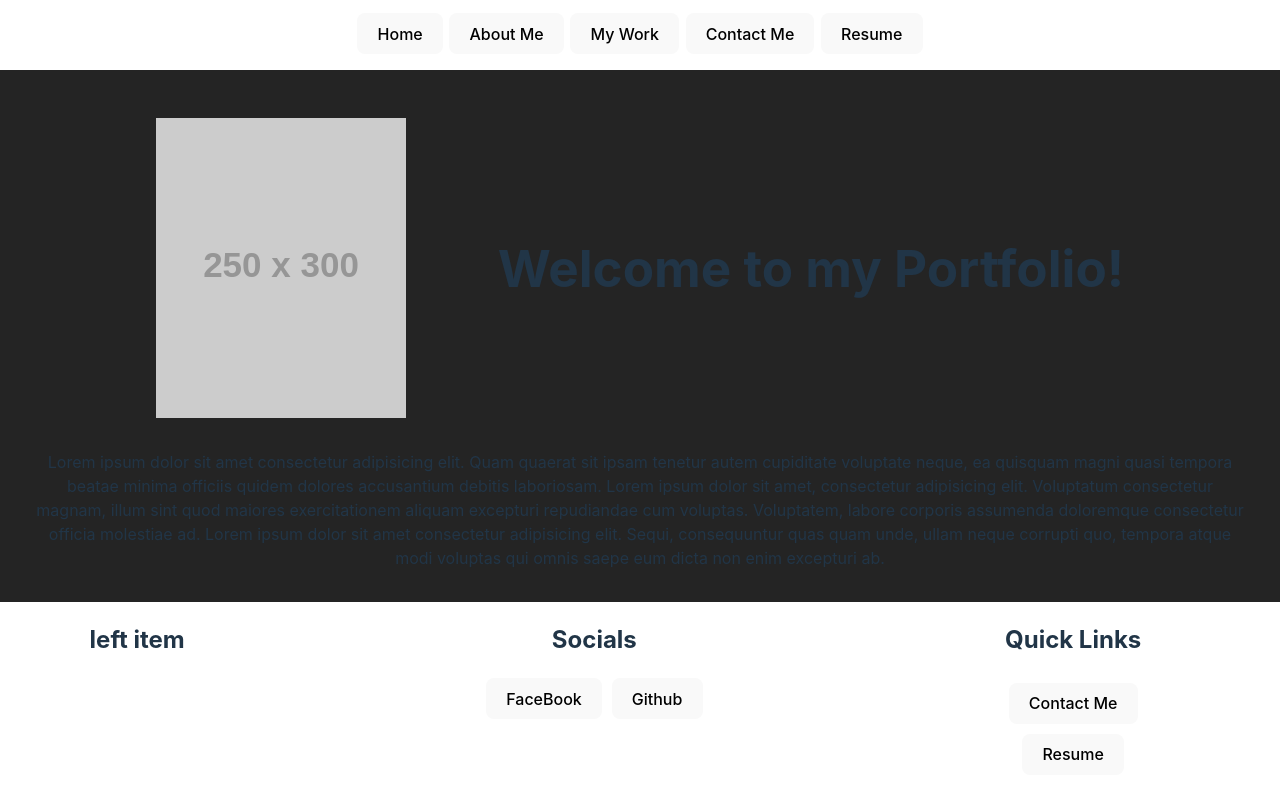
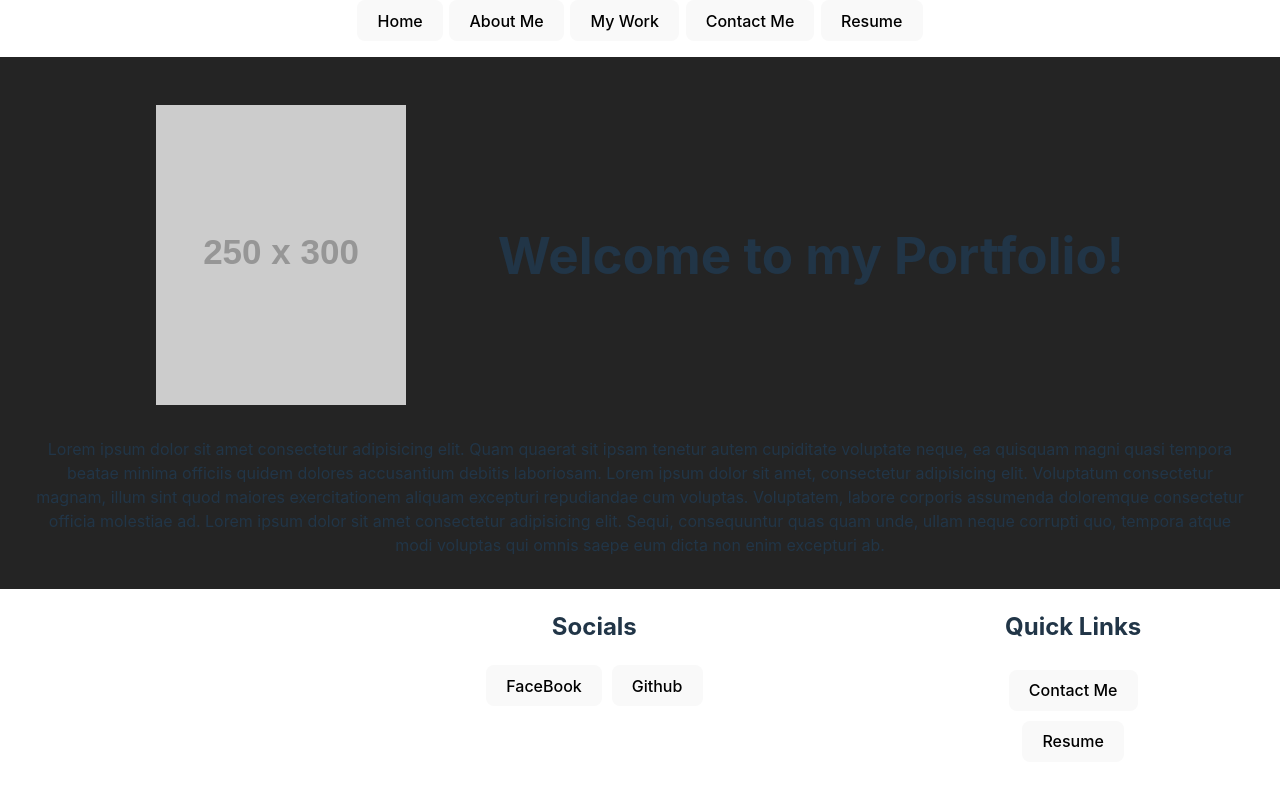
Before and after one commit to SolidSok/new-portfolio, a React (Vite) app: page / in a window 1280 px wide. Built offline with nearby package versions, Linux system fonts and the light colour scheme.

Commit message:
started work on case study page

```diff
--- a/src/App.css
+++ b/src/App.css
@@ -6,6 +6,8 @@
 
 .card {
   padding: 2em;
+  border: 1px solid white;
+  margin: 1rem;
 }
 
 .read-the-docs {
--- a/src/components/myWork/myWorkList.jsx
+++ b/src/components/myWork/myWorkList.jsx
@@ -4,8 +4,7 @@ import { Link } from 'react-router-dom';
 export default function MyWorkList() {
   return (
     <div className="content page">
-      <h1>MyWorkList</h1>
-      <div>
+      <h1>My Work</h1>
       {myWork.map(work => {
         return (
           <div className="card" key={work.name}>
@@ -15,11 +14,14 @@ export default function MyWorkList() {
               <img className="project-image" src={image} />
             ))}
             <p>{work.purpose}</p>
+            <Link to="/work/:project">
+              {' '}
               <button>Case Study</button>
+            </Link>
+            <button>GItHub</button>
           </div>
         );
       })}
     </div>
-    </div>
   );
 }
--- a/src/components/navigationWheel/nav.css
+++ b/src/components/navigationWheel/nav.css
@@ -6,12 +6,14 @@
 .footer-item {
   padding: 0.3rem;
 }
-.nav-menu {
+.left-footer {
+  visibility: hidden;
+}
+.navbar {
   position: sticky;
-  top: 13px;
   align-items: center;
 }
-.nav {
+.nav-item {
   padding: 0.2rem;
 }
 
--- a/src/components/navigationWheel/navigationMenu.jsx
+++ b/src/components/navigationWheel/navigationMenu.jsx
@@ -4,27 +4,29 @@ import './nav.css';
 
 export default function NavigationMenu() {
   return (
-    <div className="nav-menu">
     <div>
-        <Link className="nav" to="/">
+      <div className="navbar">
+        <div>
+          <Link className="nav-item" to="/">
             <button>Home</button>
           </Link>
-        <Link className="nav" to="/aboutme">
+          <Link className="nav-item" to="/aboutme">
             <button>About Me</button>
           </Link>
-        <Link className="nav" to="/work">
+          <Link className="nav-item" to="/work">
             <button>My Work</button>
           </Link>
-        <Link className="nav" to="/contact">
+          <Link className="nav-item" to="/contact">
             <button>Contact Me</button>
           </Link>
-        <Link className="nav" to="/resume">
+          <Link className="nav-item" to="/resume">
             <button>Resume</button>
           </Link>
         </div>
+      </div>
       <Outlet />
       <div className="footer">
-        <div>
+        <div className="left-footer">
           <h2>left item</h2>
         </div>
         <div className="socials">
```
Lines whose indentation alone changed are shown as unchanged.
